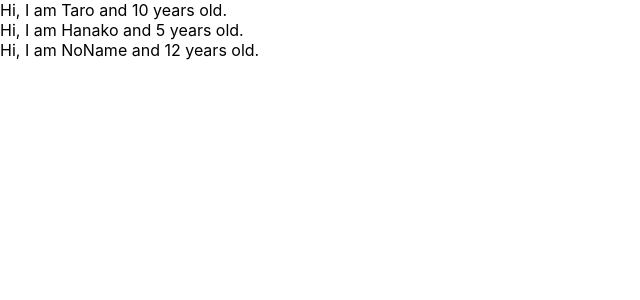
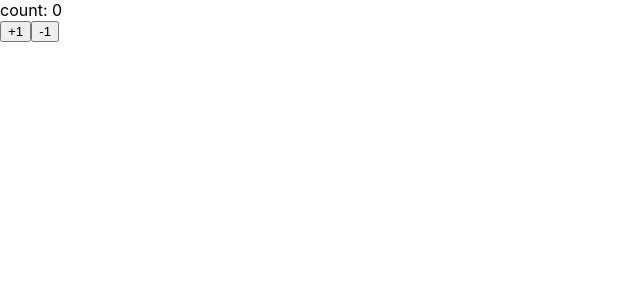
Before and after one commit to Noiri/react-redux-basic, a React (Create React App) app: page / in a window 1280 px wide. Shown: the top 300 px of the page, without its empty margins (0-640 px from the left). Built offline with nearby package versions, Linux system fonts and the light colour scheme.

Commit message:
learn state

```diff
--- a/src/App.js
+++ b/src/App.js
@@ -1,33 +1,30 @@
-import React from 'react';
-import PropTypes from 'prop-types';
+import React, {Component} from 'react';
 
 // 関数コンポーネント
-const App = () => {
-	const profiles = [
-		{name: "Taro", age: 10},
-		{name: "Hanako", age: 5},
-		{name: "NoName", age: 12}
-	]
-	return (
-		<div>
-			{
-				profiles.map((profile, index) => {
-					return <User name={profile.name} age={profile.age} key={index} />
-				}
-			)}
-		</div>
-	)
-}
+const App = () => (<Counter></Counter>)
 
-const User = (props) => {
-	return <div> Hi, I am {props.name} and {props.age} years old.</div>
-}
-
-// プロパティーに正しい型が渡ってきているかチェックする
-User.propTypes = {
-	name: PropTypes.string,
-	// ageを設定しないとエラーを出すようにする(isRequired)
-	age: PropTypes.number.isRequired
+class Counter extends Component {
+	constructor(props) {
+		super(props)
+		console.log(this.state);
+		this.state = {count: 0}
+	}
+	//メソッドの宣言
+	handlePlusButton = () => {
+		this.setState({count: this.state.count + 1});
+	}
+	handleMinusButton = () => {
+		this.setState({count: this.state.count -1});
+	}
+	render() {
+		return (
+			<React.Fragment>
+				<div>count: {this.state.count}</div>
+				<button onClick={this.handlePlusButton}>+1</button>
+				<button onClick={this.handleMinusButton}>-1</button>
+			</React.Fragment>
+		)
+	}
 }
 
 export default App;
```
